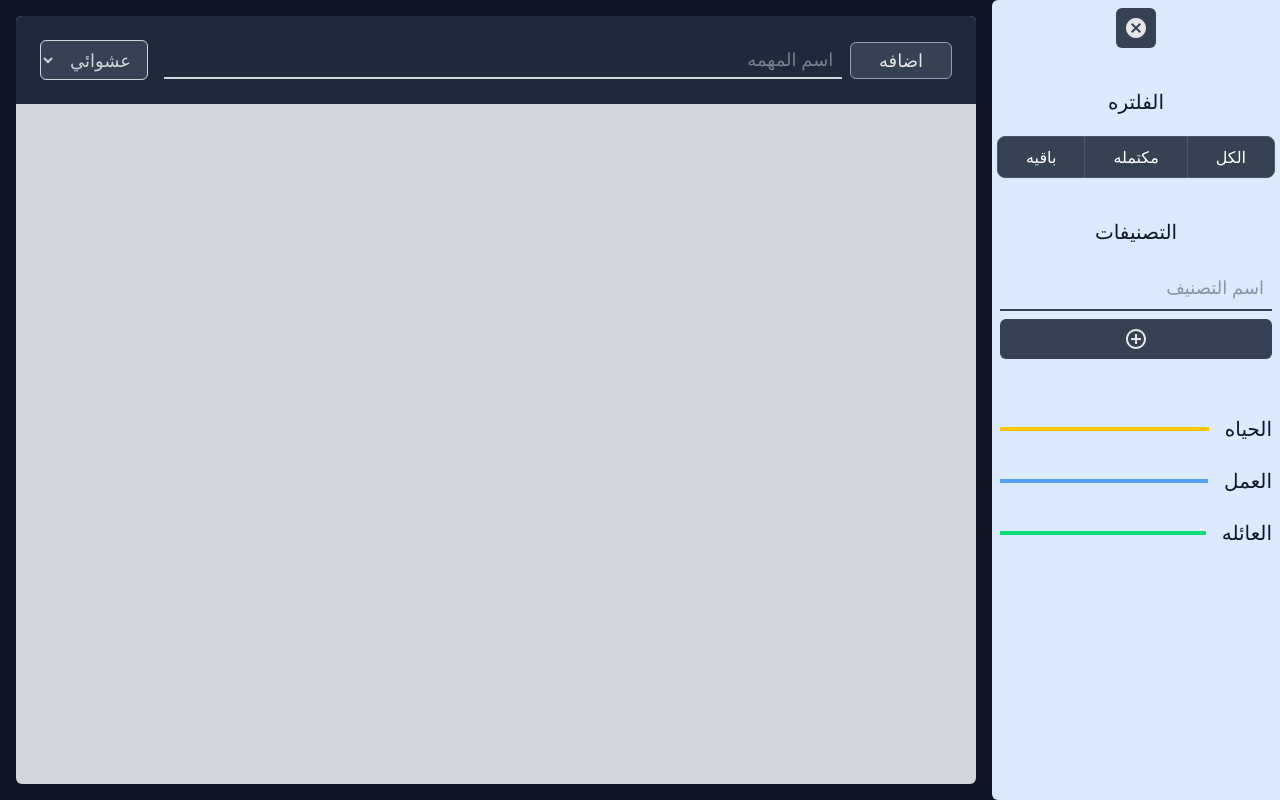
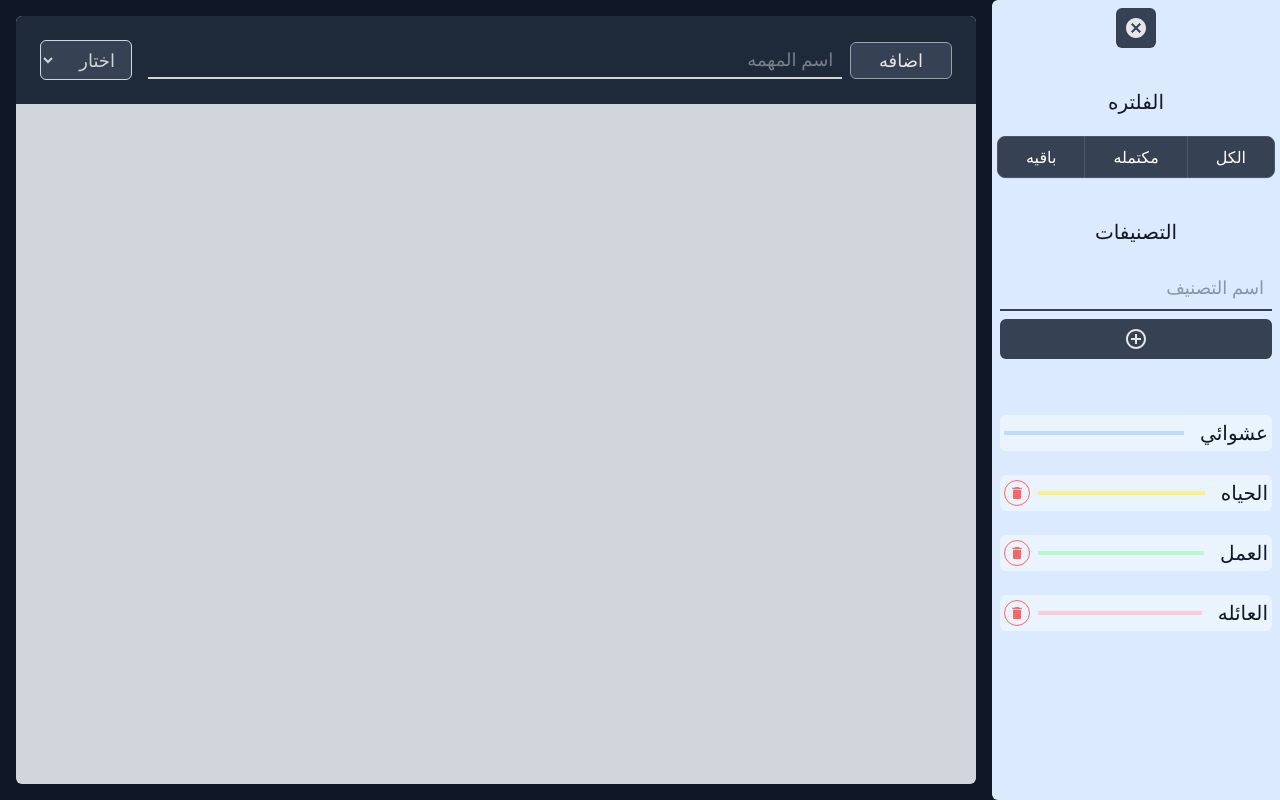
Before and after one commit to al9wel/React-To-Do-List, a React (Vite) app: page / in a window 1280 px wide. Both pictures are taken after a click on the button 1240 px from the left and 28 px from the top of the page. Built offline with nearby package versions, Linux system fonts and the light colour scheme.

Commit message:
refactoring the code

```diff
--- a/src/App.jsx
+++ b/src/App.jsx
@@ -1,7 +1,35 @@
+import ToDoList from "./Components/ToDoList"
+import { TodosContext } from "./context/todosContext"
+import { CategoryContext } from "./context/categoryContext"
+import { useState } from "react"
+import { v4 as uuidv4 } from "uuid"
+const demo = [
+  {
+    id: uuidv4(),
+    name: "الحياه",
+    color: "bg-yellow-200"
+  },
+  {
+    id: uuidv4(),
+    name: "العمل",
+    color: "bg-green-200"
+  },
+  {
+    id: uuidv4(),
+    name: "العائله",
+    color: "bg-rose-200"
+  },
 
-import ToDoList from "./Components/ToDoList"
-// import "./App.css"
+]
 const App = () => {
-  return <ToDoList />
+  const [todos, setTodos] = useState([])
+  const [categoryes, setCategoryes] = useState(demo)
+  return (
+    <TodosContext.Provider value={{ todos: todos, setTodos: setTodos }}>
+      <CategoryContext.Provider value={{ categoryes: categoryes, setCategoryes: setCategoryes }}>
+        <ToDoList />
+      </CategoryContext.Provider>
+    </TodosContext.Provider>
+  )
 }
 export default App
--- a/src/Components/NewTodo.jsx
+++ b/src/Components/NewTodo.jsx
@@ -1,67 +1,51 @@
 import { useState } from "react"
 import { v4 as uuidv4 } from 'uuid';
+import { useContext } from "react";
+import { TodosContext } from "../context/todosContext";
+import { CategoryContext } from "../context/categoryContext";
 
-const categorys = [
-    {
-        id: uuidv4(),
-        name: "عشوائي",
-        color: "bg-blue-200"
-    },
-    {
-        id: uuidv4(),
-        name: "الحياه",
-        color: "bg-yellow-200"
-    },
-    {
-        id: uuidv4(),
-        name: "العمل",
-        color: "bg-green-200"
-    },
-    {
-        id: uuidv4(),
-        name: "العائله",
-        color: "bg-rose-200"
-    },
-
-]
-const NewTodo = ({ handleNewTodo }) => {
+const NewTodo = () => {
     const [title, setTitle] = useState("")
     const [selectedId, setSelectedId] = useState("")
-    const newTodo = () => {
+    const { todos, setTodos } = useContext(TodosContext)
+    const { categoryes } = useContext(CategoryContext)
+    const handleNewTodo = () => {
         if (selectedId === "") {
-            const n = {
+            const newTodo = {
                 id: uuidv4(),
                 title: title,
                 isCompleted: false,
-                category: categorys[0]
+                category: {
+                    id: uuidv4(),
+                    name: "عشوائي",
+                    color: "bg-blue-200"
+                }
             }
-            handleNewTodo(n)
+            newTodo.title != "" ? setTodos([...todos, newTodo]) : ""
             setTitle("")
             return
         }
-        const category = categorys.find(option => option.id === selectedId);
-        const n = {
+        const category = categoryes.find(option => option.id === selectedId);
+        const newTodo = {
             id: uuidv4(),
             title: title,
             isCompleted: false,
             category: category
         }
-        handleNewTodo(n)
+        newTodo.title != "" ? setTodos([...todos, newTodo]) : ""
         setTitle("")
     }
-    const categoryJSX = categorys.map((c) => {
+    const categoryJSX = categoryes.map((c) => {
         return <option key={c.id} value={c.id} className="bg-gray-700  text-gray-300 hover:bg-gray-800!"> {c.name}</option>
     })
-    const handleSelected = (e) => {
-        setSelectedId(e)
-    }
     return (
         <>
             <div className="w-full bg-gray-800 rounded-t-md py-4 md:py-6 px-2 md:px-6 gap-4 md:gap-2 flex flex-col-reverse md:flex-row justify-center items-center">
-                <button onClick={newTodo} className={` text-[16px] md:text-[18px] border border-gray-400 py-1 md:py-1 px-10 md:px-7 duration-300 rounded-md bg-gray-700 hover:bg-gray-900 font-medium flex justify-center items-center text-center cursor-pointer`} > اضافه </button>
+                <button onClick={handleNewTodo} className={` text-[16px] md:text-[18px] border border-gray-400 py-1 md:py-1 px-10 md:px-7 duration-300 rounded-md bg-gray-700 hover:bg-gray-900 font-medium flex justify-center items-center text-center cursor-pointer`} > اضافه </button>
                 <div className="w-full flex justify-center items-center gap-4">
                     <input value={title} onChange={(e) => setTitle(e.target.value)} className={`w-full outline-0 border-b-2  border-gray-300 bg-gray-800  text-gray-300 p-1 text-[16px] md:text-[18px]`} type="text" placeholder=" اسم المهمه" />
-                    <select value={selectedId} onChange={e => handleSelected(e.target.value)} className="outline-0 border-1 mt-2 md:mt-0 rounded-md  border-gray-300 bg-gray-700  text-gray-300 py-1 md:py-1.5 px-3 text-[14px] md:text-[18px]" name="" id="">
+                    <select value={selectedId} onChange={e => setSelectedId(e.target.value)} className="outline-0 border-1 mt-2 md:mt-0 rounded-md  border-gray-300 bg-gray-700  text-gray-300 py-1 md:py-1.5 px-3 text-[14px] md:text-[18px]" name="" id="">
+                        <option value={""} className="bg-gray-700  text-gray-300 hover:bg-gray-800!">اختار</option>
                         {categoryJSX}
                     </select>
                 </div>
--- a/src/Components/SideBar.jsx
+++ b/src/Components/SideBar.jsx
@@ -1,31 +1,51 @@
-import { MenuOpen } from "@mui/icons-material";
+import { MenuOpen, Delete } from "@mui/icons-material";
 import { Cancel } from "@mui/icons-material";
 import { AddCircleOutline } from "@mui/icons-material";
-const categories = [
-    {
-        id: 1,
-        title: "الحياه",
-        color: "bg-yellow-400"
-    },
-    {
-        id: 2,
-        title: "العمل",
-        color: "bg-blue-400"
-    },
-    {
-        id: 3,
-        title: "العائله",
-        color: "bg-green-400"
-    },
-
+import { useContext, useState } from "react";
+import { CategoryContext } from "../context/categoryContext";
+import { v4 as uuidv4 } from "uuid";
+const colors = [
+    "bg-green-200",
+    "bg-rose-200",
+    "bg-yellow-200",
+    "bg-fuchsia-200",
+    "bg-indigo-200",
 ]
 const SideBar = ({ open, handleOpen }) => {
+    const [categoryName, setCategoryName] = useState("")
+    const [number, setNumber] = useState(colors.length - 1)
+    const { categoryes, setCategoryes } = useContext(CategoryContext)
     const t = open ? <Cancel /> : <MenuOpen />;
-    let categoriesList = categories.map((c) => {
+    const handleNewCtegory = () => {
+        if (categoryName != "") {
+            const randomColor = colors[number]
+            if (number == 0) {
+                setNumber(colors.length - 1)
+            }
+            else {
+                setNumber(number - 1)
+            }
+            const newCtegory = {
+                id: uuidv4(),
+                name: categoryName,
+                color: randomColor
+            }
+            setCategoryes([...categoryes, newCtegory])
+            setCategoryName("")
+        }
+    }
+    const handleDeleteCategory = (id) => {
+        const filterdCategoryes = categoryes.filter((c) => {
+            return c.id != id
+        })
+        setCategoryes(filterdCategoryes)
+    }
+    let categoryesJSX = categoryes.map((c) => {
         return (
-            <div key={c.id} className={`${open ? "" : "hidden"} flex justify-between items-center mt-4`}>
-                <h1 className={` text-gray-900 text-[16px] md:text-xl text-center font-light`}>{c.title}</h1>
+            <div key={c.id} className={`${open ? "" : "hidden"} flex justify-between bg-[#f0f8ffb5] rounded-md p-1 items-center mt-4`}>
+                <h1 className={` text-gray-900 text-[16px] md:text-xl text-center font-light`}>{c.name}</h1>
                 <div className={` flex-1 mr-4 h-1 ${c.color}`}></div>
+                <span onClick={() => handleDeleteCategory(c.id)} className="w-[12px] mr-2 hover:bg-red-200 duration-150 cursor-pointer h-[12px] border border-red-400 text-red-400 rounded-full p-3 flex justify-center items-center"><Delete className=" text-[16px]! " /></span>
             </div>
         )
     })
@@ -52,23 +72,24 @@ const SideBar = ({ open, handleOpen }) => {
                 </div>
                 <h1 className={`${open ? "" : "hidden"} w-full mt-6 h-12 p-2 text-gray-900 text-center text-xl font-bold`}>الفلتره</h1>
                 <div className={`${open ? "" : "hidden"} flex justify-center items-center rounded-md shadow-xs `} role="group">
-                    <button type="button" className="px-[7px] py-2 text-[14px] md:text-[16px] md:px-5 lg:px-7 md:py-2 font-light text-white bg-gray-700 border border-gray-600 rounded-s-lg hover:bg-gray-800 cursor-pointer">
+                    <button type="button" className="px-[7px] py-2 text-[14px] lg:text-[16px] md:px-5 lg:px-7 md:py-2 font-light text-white bg-gray-700 border border-gray-600 rounded-s-lg hover:bg-gray-800 cursor-pointer">
                         الكل
                     </button>
-                    <button type="button" className="px-[7px] py-2 text-[14px] md:text-[16px] md:px-5 lg:px-7 md:py-2  font-light  text-white bg-gray-700 border-t border-b border-gray-600 hover:bg-gray-800 cursor-pointer">
+                    <button type="button" className="px-[7px] py-2 text-[14px] lg:text-[16px] md:px-5 lg:px-7 md:py-2  font-light  text-white bg-gray-700 border-t border-b border-gray-600 hover:bg-gray-800 cursor-pointer">
                         مكتمله
                     </button>
-                    <button type="button" className="px-[7px] py-2 text-[14px] md:text-[16px] md:px-5 lg:px-7 md:py-2 font-light text-white bg-gray-700 border border-gray-600 rounded-e-lg hover:bg-gray-800 cursor-pointer">
+                    <button type="button" className="px-[7px] py-2 text-[14px] lg:text-[16px] md:px-5 lg:px-7 md:py-2 font-light text-white bg-gray-700 border border-gray-600 rounded-e-lg hover:bg-gray-800 cursor-pointer">
                         باقيه
                     </button>
                 </div>
-                {/* <button className={` ${open ? "" : "hidden"} duration-300 mb-1 w-full h-8 p-2 rounded-md bg-cyan-900 hover:bg-cyan-900 font-extrabold flex justify-center items-center text-center cursor-pointer`} >الكل</button>
-                <button className={` ${open ? "" : "hidden"} duration-300 mb-1 w-full h-8 p-2 rounded-md bg-emerald-900 hover:bg-emerald-900  font-extrabold flex justify-center items-center text-center cursor-pointer`} >مكتمله</button>
-                <button className={` ${open ? "" : "hidden"} duration-300 mb-0 w-full h-8 p-2 rounded-md bg-rose-900 hover:bg-rose-900 font-extrabold flex justify-center items-center text-center cursor-pointer`} > غير مكتمله </button> */}
                 <h1 className={`${open ? "" : "hidden"} w-full mt-6 h-12 p-2 text-gray-900 text-center text-xl font-bold `}>التصنيفات</h1>
-                <input className={` ${open ? "" : "hidden"} outline-0 border-b-2  border-gray-700 bg-blue-100  text-gray-700 p-2 text-[16px] md:text-[18px]`} type="text" placeholder="اسم التصنيف" />
-                <button className={` ${open ? "" : "hidden"} duration-300 mb-8 w-full p-1 md:p-2 rounded-md bg-gray-700 hover:bg-gray-900 font-extrabold flex justify-center items-center text-center cursor-pointer`} ><AddCircleOutline /></button>
-                {categoriesList}
+                <input value={categoryName} onChange={e => setCategoryName(e.target.value)} className={` ${open ? "" : "hidden"} outline-0 border-b-2  border-gray-700 bg-blue-100  text-gray-700 p-2 text-[16px] md:text-[18px]`} type="text" placeholder="اسم التصنيف" />
+                <button onClick={handleNewCtegory} className={` ${open ? "" : "hidden"} duration-300 mb-8 w-full p-1 md:p-2 rounded-md bg-gray-700 hover:bg-gray-900 font-extrabold flex justify-center items-center text-center cursor-pointer`} ><AddCircleOutline /></button>
+                <div className={`${open ? "" : "hidden"} flex justify-between bg-[#f0f8ffb5] rounded-md p-1 items-center mt-4`}>
+                    <h1 className={` text-gray-900 text-[16px] md:text-xl text-center font-light`}>عشوائي</h1>
+                    <div className={` flex-1 mr-4 h-1 bg-blue-200`}></div>
+                </div>
+                {categoryesJSX}
             </div>
         </>
     )
--- a/src/Components/Todos.jsx
+++ b/src/Components/Todos.jsx
@@ -1,41 +1,19 @@
-import { useState } from "react";
+
 import NewTodo from "./NewTodo"
 import Todo from "./Todo"
+import { TodosContext } from "../context/todosContext";
+import { useContext } from "react";
+
 const Todos = () => {
-    const [todos, setTodos] = useState([])
-    const handleNewTodo = (t) => {
-        t.title != "" ? setTodos([...todos, t]) : ""
-    }
-    const handleCompletedTodo = (id) => {
-        const ttt = todos.map((t) => {
-            t.id == id ? t.isCompleted = !t.isCompleted : ""
-            return t
-        })
-        setTodos(ttt)
-    }
-    const handleUpdateTodo = (id, title) => {
-        const ttt = todos.map((t) => {
-            t.id == id && title != "" ? t.title = title : ""
-            return t
-        })
-        setTodos(ttt)
-    }
-    const handleDeleteTodo = (id) => {
-        const ttt = todos.filter((t) => {
-            return t.id != id
-        })
-        setTodos(ttt)
-    }
+    const { todos } = useContext(TodosContext)
     const todosJSX = todos.map((t) => {
-        return <Todo handleDeleteTodo={handleDeleteTodo} handleUpdateTodo={handleUpdateTodo} handleCompletedTodo={handleCompletedTodo} key={t.id} todo={t} />
+        return <Todo key={t.id} todo={t} />
     })
     return (
         <>
             <div className="m-4 hhh bg-gray-300 rounded-md flex-1">
-                <NewTodo handleNewTodo={handleNewTodo} />
+                <NewTodo />
                 <div className="grid grid-cols-1 md:grid-cols-2 lg:grid-cols-3 p-4">
-                    {/* <div style={{ backgroundColor: "#000000ab" }} className="absolute w-full h-10">
-                    </div> */}
                     {todosJSX}
                 </div>
             </div >
--- /dev/null
+++ b/src/context/categoryContext.jsx
@@ -0,0 +1,2 @@
+import { createContext } from "react";
+export let CategoryContext = createContext([])
--- /dev/null
+++ b/src/context/todosContext.jsx
@@ -0,0 +1,2 @@
+import { createContext } from "react";
+export let TodosContext = createContext([])
```
Also changed, not shown: src/Components/Todo.jsx (+24 -1 lines).
